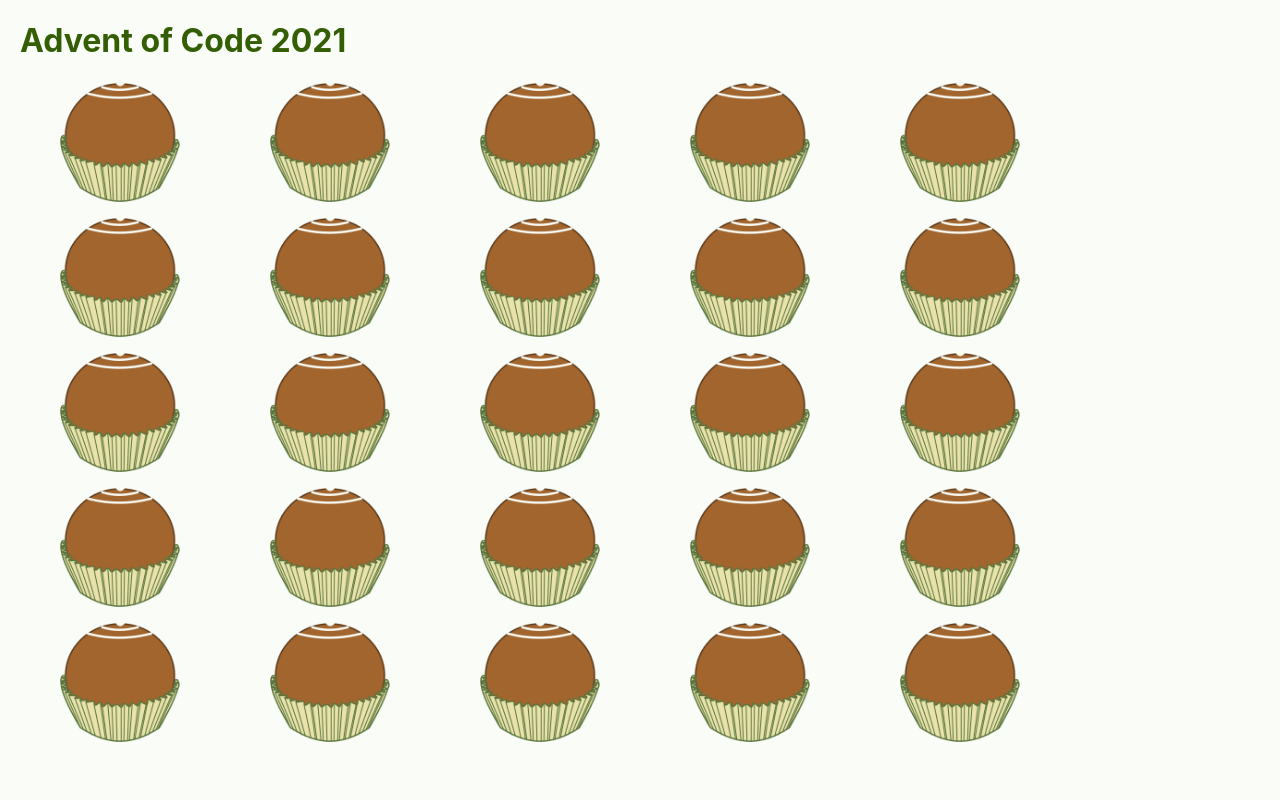
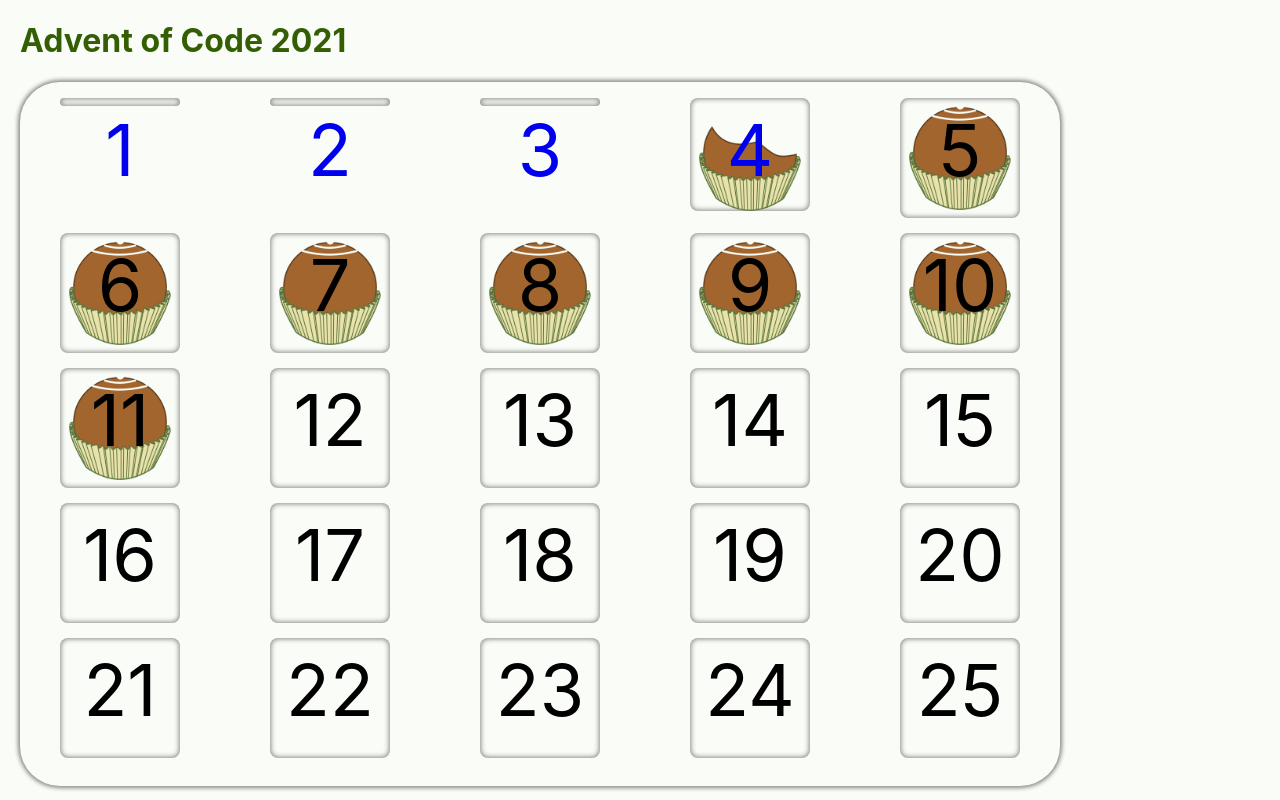
Before and after one commit to 20ghrrdll/react-advent-of-code-2021, a React (Create React App) app: page / in a window 1280 px wide. Built offline with nearby package versions, Linux system fonts and the light colour scheme.

Commit message:
some calendar visual progress
Need to add css for completed days. they look strange right now

```diff
--- a/src/components/Calendar.css
+++ b/src/components/Calendar.css
@@ -1,5 +1,5 @@
 .calendarContainer {
-  border-radius: 3rem;
+  border-radius: 5vh;
   height: 75vh;
   display: grid;
   grid-template-columns: 20% 20% 20% 20% 20%;
@@ -9,8 +9,29 @@
   margin-top: 15px;
   margin-right: 10px;
   max-width: 1000px;
+  box-shadow: 0px 0px 4px 2px #888888;
+  padding-top: 2vh;
+  padding-bottom: 11vh;
+  padding-right: 5vh;
 }
 
-.calendarDay {
+.calendarDayContainer {
+  border-radius: 1vh;
+  box-shadow: 0px 0px 5px 1px #888888 inset;
+  padding-top: 1vh;
+}
+
+.calendarDayContents {
+  position: relative;
+  display: flex;
+  align-items: center;
+  justify-content: center;
   width: 15vh;
 }
+
+.dayNumber {
+  position: absolute;
+  top: 0;
+  z-index: 10;
+  font-size: 9vh;
+}
--- a/src/components/Calendar.js
+++ b/src/components/Calendar.js
@@ -1,42 +1,68 @@
 import React from "react";
+import { Link } from "react-router-dom";
 import "./Calendar.css";
 
-const PART_1_COMPLETE_DAYS = new Set([1, 2, 3, 4]);
-const PART_2_COMPLETE_DAYS = new Set([1, 2, 3]);
-const ELIGIBLE_DAYS = new Set([4, 5, 6, 7, 8, 9, 10]);
+const NUM_ADVENT_DAYS = 25;
+const PART_1_COMPLETE_DAYS = new Set(['4']);
+const PART_2_COMPLETE_DAYS = new Set(['1', '2', '3']);
+const ELIGIBLE_DAYS = new Set([ '5', '6', '7', '8', '9', '10', '11']);
+
+const DayWrapper = ({dayDatum, index, children }) => {
+  if (dayDatum.isPart1Done || dayDatum.isPart2Done) {
+    return (<Link to={`/day${index +1}`}>{children}</Link>)
+  } else {
+    return (<>{children}</>)
+  }
+}
 
 const Calendar = () => {
-  let dayData = new Array(25).fill({
-    isEligible: false,
-    isPart1Done: false,
-    isPart2Done: false,
-  });
-  dayData = dayData.map((dayDatum, index) => {
-    if (ELIGIBLE_DAYS.has(index)) {
+  let dayData = [];
+
+  for(let day = 1; day <= NUM_ADVENT_DAYS; day++) {
+    const dayDatum = {}
+    if (PART_2_COMPLETE_DAYS.has(day.toString())) {
+      dayDatum.isPart2Done = true;
+    } else if (PART_1_COMPLETE_DAYS.has(day.toString())) {
+      dayDatum.isPart1Done = true;
+    } else if (ELIGIBLE_DAYS.has(day.toString())) {
       dayDatum.isEligible = true;
     }
-    if (PART_1_COMPLETE_DAYS.has(index)) {
-      dayDatum.isPart1Done = true;
-    }
-    if (PART_2_COMPLETE_DAYS.has(index)) {
-      dayDatum.isPart2Done = true;
-    }
-    return dayDatum;
-  });
+    console.log(dayDatum)
+    dayData.push(dayDatum);
+  }
+
+  console.log(dayData);
 
   return (
     <div className={"calendarContainer"}>
       {dayData.map((dayDatum, index) => (
-        <div key={`day-${index}`} className={"calendarDay"}>
-          <img
-            src="AdventCandy.png"
-            alt="Piece of chocolate candy"
-            width="100%"
-            height="100%"
-          />
+        <DayWrapper dayDatum={dayDatum} index={index} >
+        <div key={`day-${index+1}`} className={"calendarDayContainer"}>
+          <div className={"calendarDayContents"}>
+            {dayDatum.isEligible && (
+              <img
+                src="AdventCandy.png"
+                alt="Piece of chocolate candy"
+                width="85%"
+                height="85%"
+              />
+            )}
+            {dayDatum.isPart1Done && (
+              <img
+                src="AdventCandyHalfEaten.png"
+                alt="Piece of chocolate candy"
+                width="85%"
+                height="85%"
+                style={{paddingTop: '2.5vh'}}
+              />
+            )}
+            <div className={"dayNumber"}>{index + 1}</div>
+          </div>
         </div>
+        </DayWrapper>
       ))}
     </div>
+
   );
 };
 
```
Also changed, not shown: 1 other file (tests, documents, lock files or other folders).
